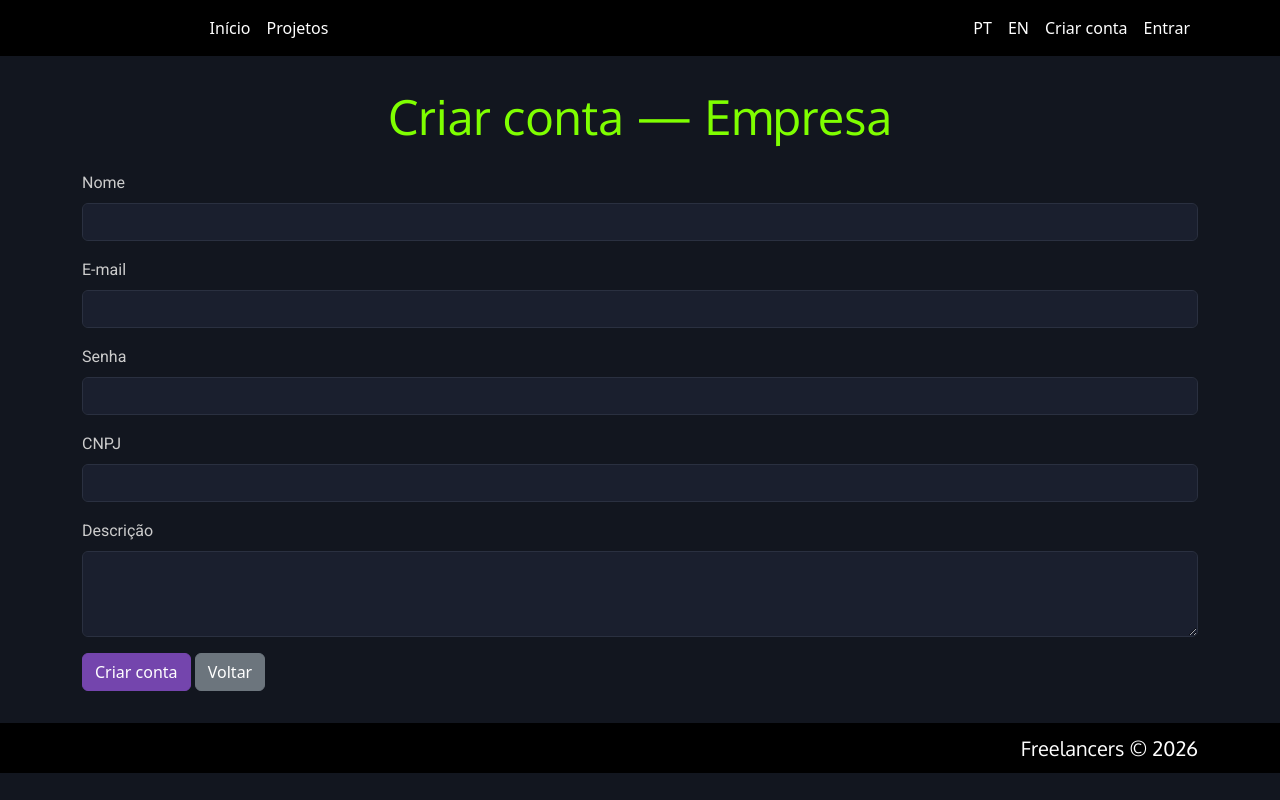
After one commit to MarlonHenq/Web1---Projeto, a Spring app: page /cadastro/empresa in a window 1280 px wide. The commit adds this page. Run offline with Thymeleaf, Linux system fonts and the light colour scheme; the template is opened without the code that fills it, so the values that code supplies are empty; some of the project's set-up classes (security, data sources, template engines, error pages and the like) are left out, and stand-ins take their place.

Commit message:
feat: cadastro público de empresa e desenvolvedor
Adiciona telas /cadastro para criação de conta sem e-mail, com links no login e navbar.

```diff
--- a/src/main/java/br/ufscar/dc/dsw/config/SecurityConfig.java
+++ b/src/main/java/br/ufscar/dc/dsw/config/SecurityConfig.java
@@ -24,7 +24,7 @@ public class SecurityConfig {
 		http.authorizeHttpRequests(authz -> authz
 				.requestMatchers("/css/**", "/js/**", "/uploads/**", "/error/**").permitAll()
 				.requestMatchers("/", "/projetos", "/projetos/**").permitAll()
-				.requestMatchers("/login").permitAll()
+				.requestMatchers("/login", "/cadastro", "/cadastro/**").permitAll()
 				.requestMatchers("/admin/**").hasRole("ADMIN")
 				.requestMatchers("/empresa/**").hasRole("EMPRESA")
 				.requestMatchers("/dev/**").hasRole("DESENVOLVEDOR")
--- a/src/main/resources/messages.properties
+++ b/src/main/resources/messages.properties
@@ -3,6 +3,7 @@ app.home.welcome=Bem-vindo ao Freelancers
 app.home.subtitle=Plataforma de contratação de desenvolvedores freelancers
 nav.home=Início
 nav.login=Entrar
+nav.cadastro=Criar conta
 nav.logout=Sair
 nav.projetos=Projetos
 nav.admin.devs=Desenvolvedores
@@ -60,6 +61,20 @@ propostas.link=Link da videoconferência
 propostas.aceitar=Aceitar
 projeto.sucesso.criado=Projeto cadastrado com sucesso.
 projeto.anexos.hint=Somente imagens png, jpg, jpeg, gif ou webp (máx. 10). O projeto é salvo mesmo se algum anexo for inválido.
+cadastro.title=Criar conta
+cadastro.subtitle=Escolha o tipo de conta que deseja criar.
+cadastro.empresa=Criar conta — Empresa
+cadastro.empresa.desc=Cadastre sua empresa para publicar projetos e contratar desenvolvedores.
+cadastro.empresa.btn=Criar conta empresa
+cadastro.desenvolvedor=Criar conta — Desenvolvedor
+cadastro.desenvolvedor.desc=Cadastre-se para enviar propostas em projetos disponíveis.
+cadastro.desenvolvedor.btn=Criar conta desenvolvedor
+cadastro.submit=Criar conta
+cadastro.ja.tem=Já tem conta?
+cadastro.ja.tem.nao=Não tem conta?
+cadastro.sucesso.empresa=Conta de empresa criada. Faça login para continuar.
+cadastro.sucesso.desenvolvedor=Conta de desenvolvedor criada. Faça login para continuar.
+cadastro.erro.senha=A senha é obrigatória.
 propostas.rejeitar=Não aceitar
 propostas.recebidas=Propostas recebidas
 propostas.nenhuma=Nenhuma proposta recebida.
--- /dev/null
+++ b/src/main/resources/templates/cadastro/empresa.html
@@ -0,0 +1,41 @@
+<!DOCTYPE html>
+<html xmlns:th="http://www.thymeleaf.org">
+<head th:replace="~{fragments/layout :: head(#{cadastro.empresa})}"></head>
+<body>
+<div th:replace="~{fragments/layout :: navbar}"></div>
+<main class="container page-content">
+    <div th:replace="~{fragments/layout :: alerts}"></div>
+    <div th:if="${erro}" class="alert alert-danger" th:text="${#messages.msgOrNull(erro) != null ? #messages.msg(erro) : erro}"></div>
+    <h1 th:text="#{cadastro.empresa}">Criar conta — Empresa</h1>
+    <form th:action="@{/cadastro/empresa}" th:object="${empresa}" method="post" class="mt-4">
+        <div class="mb-3">
+            <label class="form-label" th:text="#{label.nome}">Nome</label>
+            <input type="text" class="form-control" th:field="*{nome}"/>
+            <div class="text-danger" th:if="${#fields.hasErrors('nome')}" th:errors="*{nome}"></div>
+        </div>
+        <div class="mb-3">
+            <label class="form-label" th:text="#{label.email}">E-mail</label>
+            <input type="email" class="form-control" th:field="*{email}"/>
+            <div class="text-danger" th:if="${#fields.hasErrors('email')}" th:errors="*{email}"></div>
+        </div>
+        <div class="mb-3">
+            <label class="form-label" th:text="#{label.senha}">Senha</label>
+            <input type="password" class="form-control" name="senhaPlana" required/>
+        </div>
+        <div class="mb-3">
+            <label class="form-label" th:text="#{label.cnpj}">CNPJ</label>
+            <input type="text" class="form-control" th:field="*{cnpj}"/>
+            <div class="text-danger" th:if="${#fields.hasErrors('cnpj')}" th:errors="*{cnpj}"></div>
+        </div>
+        <div class="mb-3">
+            <label class="form-label" th:text="#{label.descricao}">Descrição</label>
+            <textarea class="form-control" th:field="*{descricao}" rows="3"></textarea>
+        </div>
+        <button type="submit" class="btn btn-freelancers" th:text="#{cadastro.submit}">Criar conta</button>
+        <a th:href="@{/cadastro}" class="btn btn-secondary" th:text="#{btn.voltar}">Voltar</a>
+    </form>
+</main>
+<div th:replace="~{fragments/layout :: footer}"></div>
+<div th:replace="~{fragments/layout :: scripts}"></div>
+</body>
+</html>
--- a/src/main/resources/templates/fragments/layout.html
+++ b/src/main/resources/templates/fragments/layout.html
@@ -42,6 +42,9 @@
                     <a class="nav-link bar" href="?lang=en" th:text="#{nav.lang.en}">EN</a>
                 </li>
                 <li class="nav-item" sec:authorize="!isAuthenticated()">
+                    <a class="nav-link bar" th:href="@{/cadastro}" th:text="#{nav.cadastro}">Criar conta</a>
+                </li>
+                <li class="nav-item" sec:authorize="!isAuthenticated()">
                     <a class="nav-link bar" th:href="@{/login}" th:text="#{nav.login}">Entrar</a>
                 </li>
                 <li class="nav-item" sec:authorize="isAuthenticated()">
--- a/src/main/resources/templates/login.html
+++ b/src/main/resources/templates/login.html
@@ -4,6 +4,7 @@
 <body>
 <div th:replace="~{fragments/layout :: navbar}"></div>
 <main class="container page-content">
+    <div th:replace="~{fragments/layout :: alerts}"></div>
     <div class="card card-dark login-card p-4">
         <h2 th:text="#{login.title}">Login</h2>
         <div th:if="${param.error}" class="alert alert-danger mt-3" th:text="#{login.error}">Credenciais inválidas</div>
@@ -18,6 +19,10 @@
             </div>
             <button type="submit" class="btn btn-freelancers w-100" th:text="#{login.submit}">Entrar</button>
         </form>
+        <p class="text-center mt-3 mb-0">
+            <span th:text="#{cadastro.ja.tem.nao}">Não tem conta?</span>
+            <a th:href="@{/cadastro}" th:text="#{nav.cadastro}">Criar conta</a>
+        </p>
     </div>
 </main>
 <div th:replace="~{fragments/layout :: footer}"></div>
```
Also changed, not shown: src/main/java/br/ufscar/dc/dsw/controller/CadastroController.java (added, +88 -0 lines), src/main/resources/messages_en.properties (+15 -0 lines), src/main/resources/templates/cadastro/desenvolvedor.html (added, +51 -0 lines), src/main/resources/templates/cadastro/index.html (added, +37 -0 lines).
